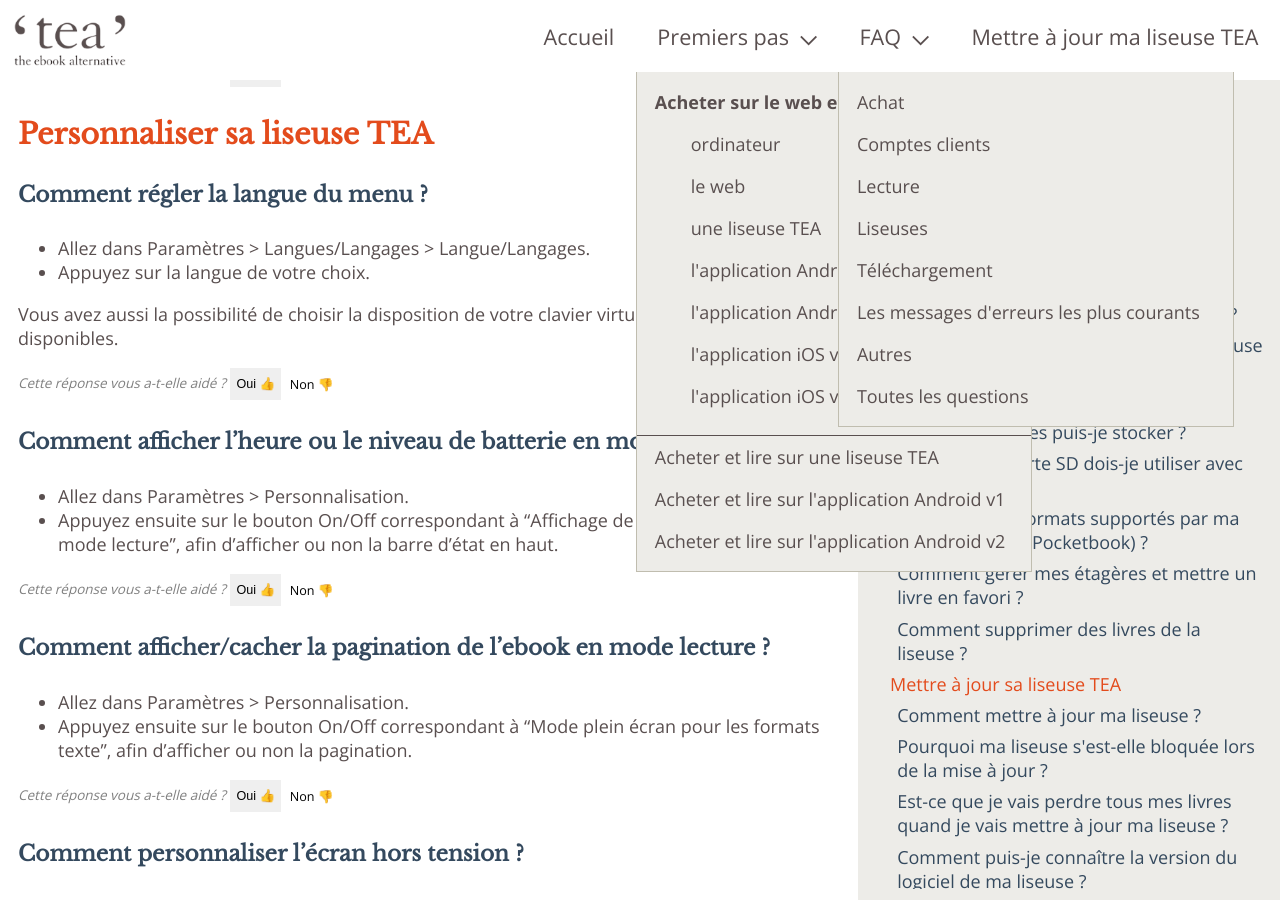
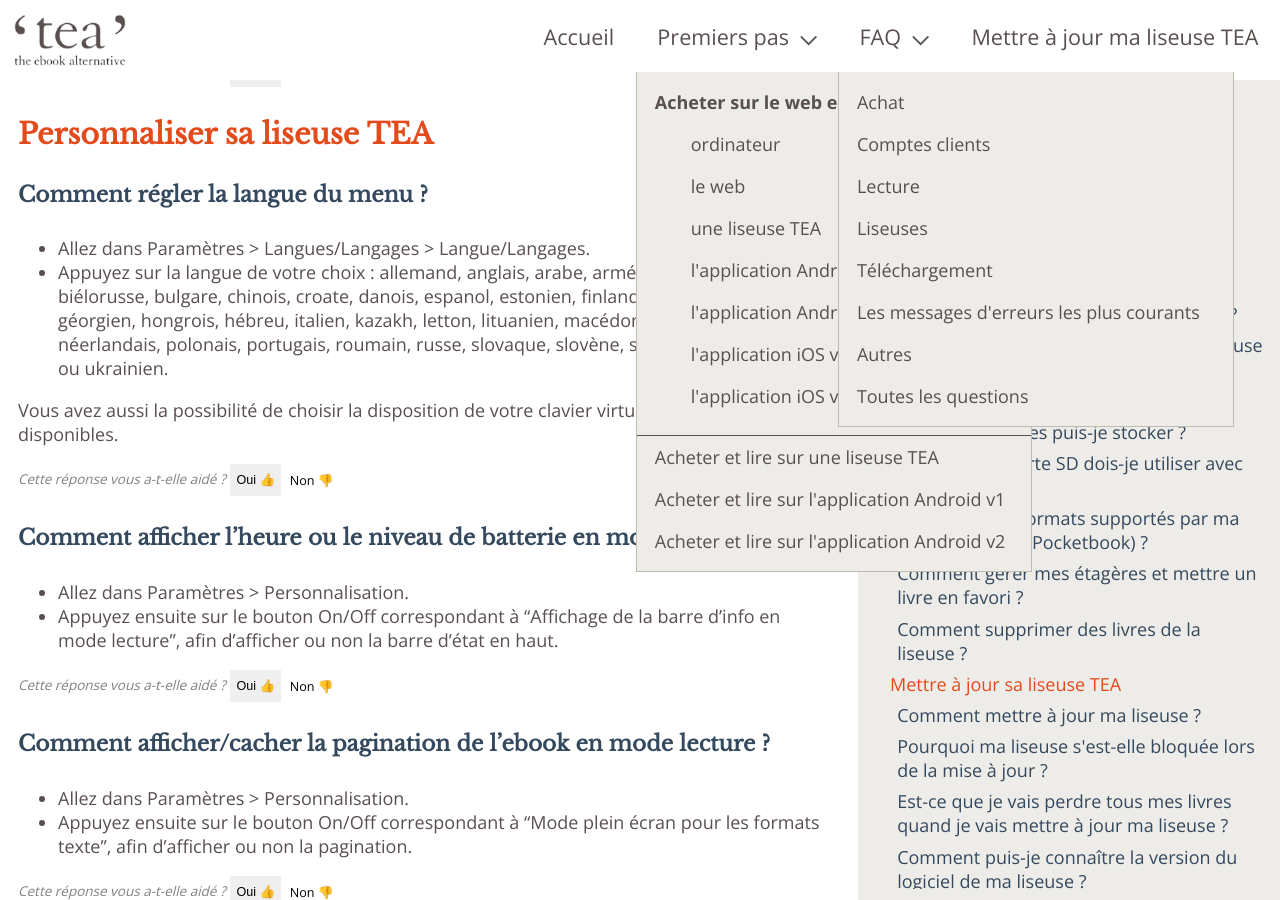
Before and after one commit to TEA-ebook/help-center, a Jekyll site: the page built from _pages/FAQ-liseuse.md, in a window 1280 px wide and 900 px high, scrolled down 6741 px. Built offline with Jekyll 4.4.1, drawn with Linux system fonts in a browser that asks for light colours.

Commit message:
Add list of available language
La liste des langues disponibles peut être un critère d'achat pour certaines personnes. Elle n'est indiquée nulle part ailleurs.

```diff
--- a/_pages/FAQ-liseuse.md
+++ b/_pages/FAQ-liseuse.md
@@ -252,7 +252,8 @@
 #### Comment régler la langue du menu ?
 
 - Allez dans Paramètres > Langues/Langages > Langue/Langages.
-- Appuyez sur la langue de votre choix.
+- Appuyez sur la langue de votre choix : allemand, anglais, arabe, arménien, azerbaïdjanais, biélorusse, bulgare, chinois, croate, danois, espanol, estonien, finlandais, français, grec, géorgien, hongrois, hébreu, italien, kazakh, letton, lituanien, macédonien, norvégien, néerlandais, polonais, portugais, roumain, russe, slovaque, slovène, suédois, tchèque, turc ou ukrainien.
+
 
 Vous avez aussi la possibilité de choisir la disposition de votre clavier virtuel ou les dictionnaires disponibles.
 
```
